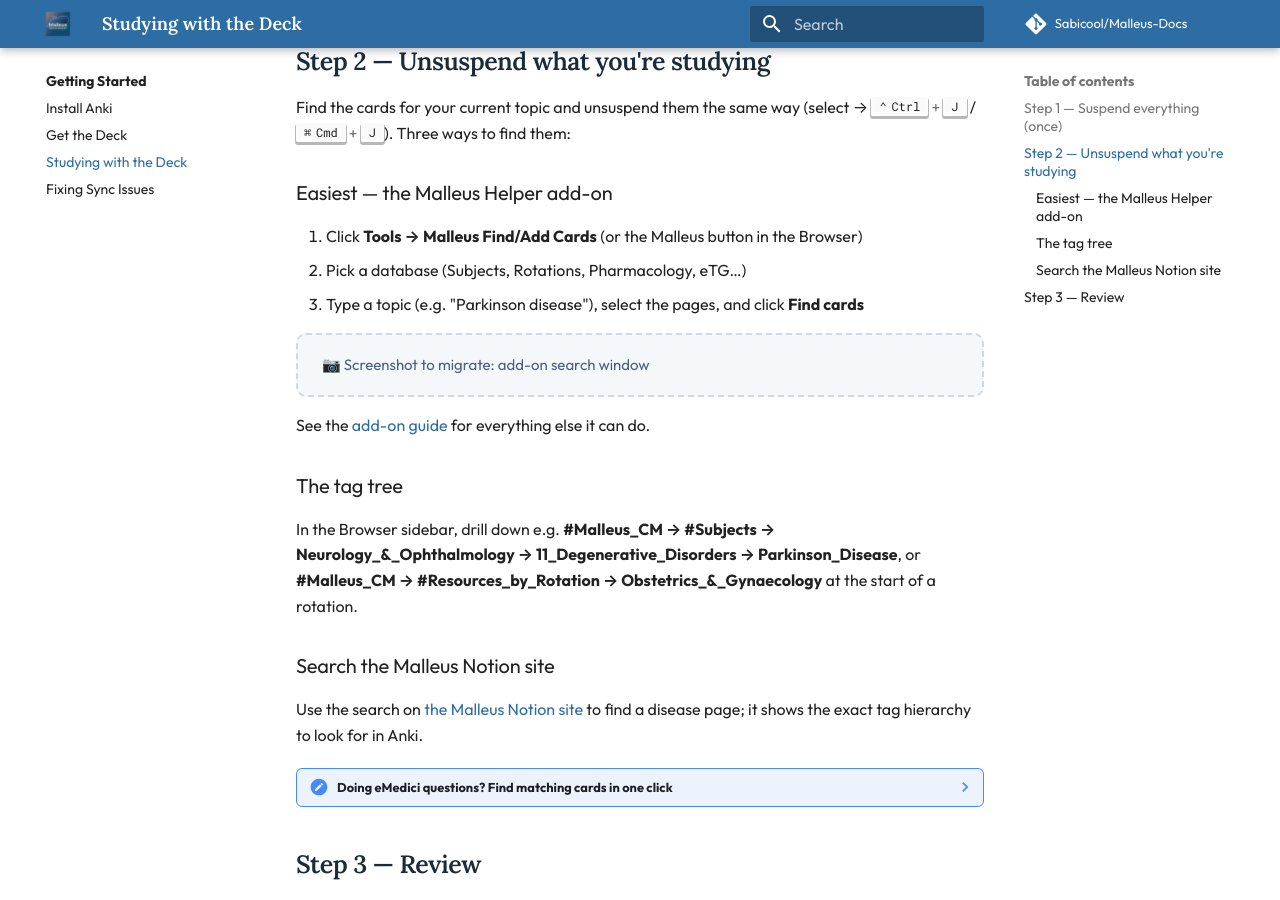
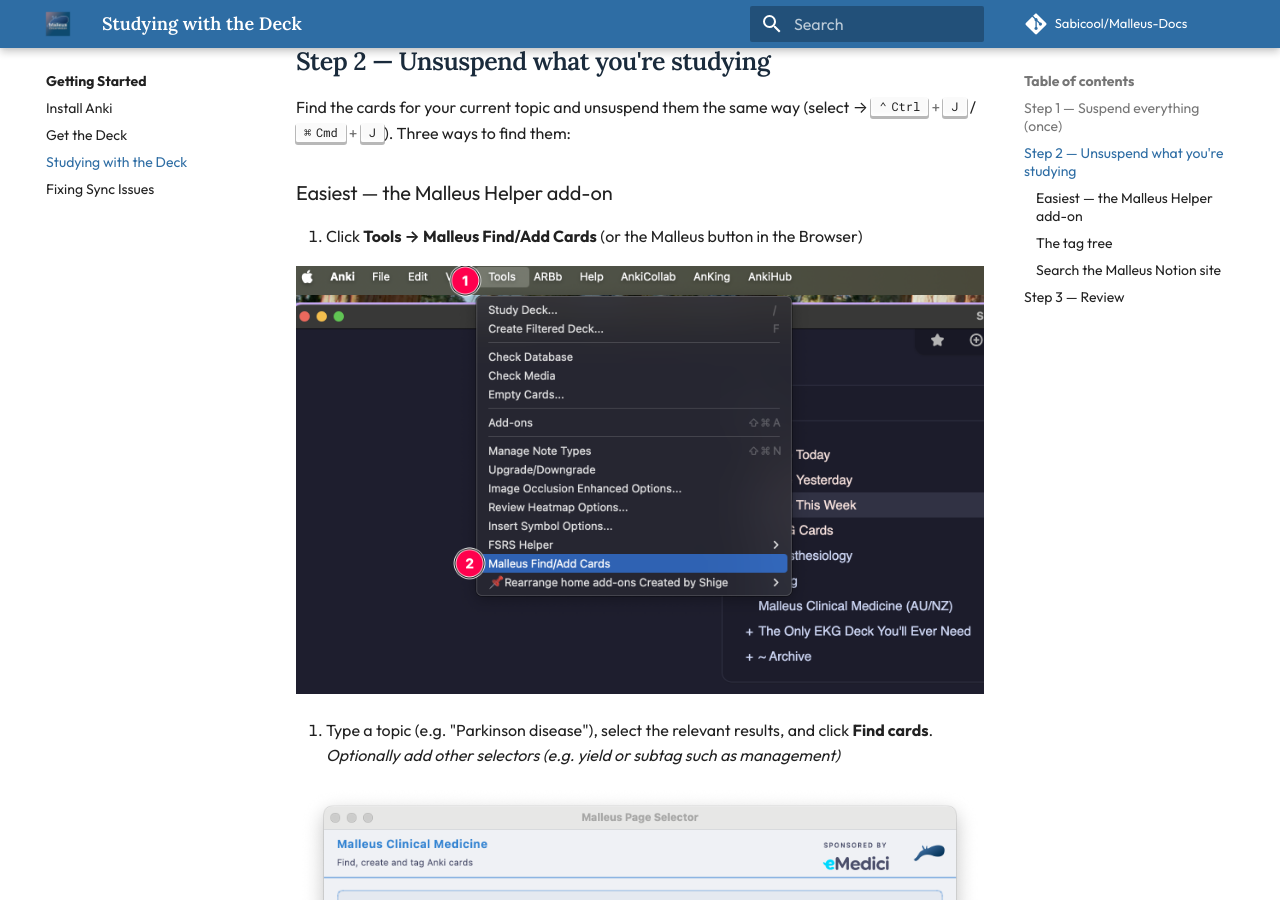
Before and after one commit to Sabicool/Malleus-Docs, an MkDocs documentation site: the page built from docs/getting-started/studying.md, in a window 1280 px wide and 900 px high, scrolled down 960 px. Built offline with MkDocs 1.6.1 and Material for MkDocs 9.7.7, drawn with Linux system fonts in a browser that asks for light colours; comment, search, counter and statistics services are not loaded.

Commit message:
Added images and fixed some of the addon searching

```diff
--- a/docs/getting-started/studying.md
+++ b/docs/getting-started/studying.md
@@ -22,9 +22,12 @@ Find the cards for your current topic and unsuspend them the same way (select
 ### Easiest — the Malleus Helper add-on
 
 1. Click **Tools → Malleus Find/Add Cards** (or the Malleus button in the Browser)
-2. Pick a database (Subjects, Rotations, Pharmacology, eTG…)
-3. Type a topic (e.g. "Parkinson disease"), select the pages, and click **Find cards**
 
+![Toolbar](../assets/studying-with-the-deck/tools-malleus-anki-addon.png)
+
+2. Type a topic (e.g. "Parkinson disease"), select the relevant results, and click **Find cards**. *Optionally add other selectors (e.g. yield or subtag such as management)*
+
+![Malleus Anki Addon Searching Parkinson Disease](../assets/studying-with-the-deck/Malleus-anki-addon-parkinson.png)
 <p class="screenshot-todo">📷 Screenshot to migrate: add-on search window</p>
 
 See the [add-on guide](../addon/index.md) for everything else it can do.
```
Also changed, not shown: docs/assets/studying-with-the-deck/Malleus-anki-addon-parkinson.png (added), docs/assets/studying-with-the-deck/tools-malleus-anki-addon.png (added).
